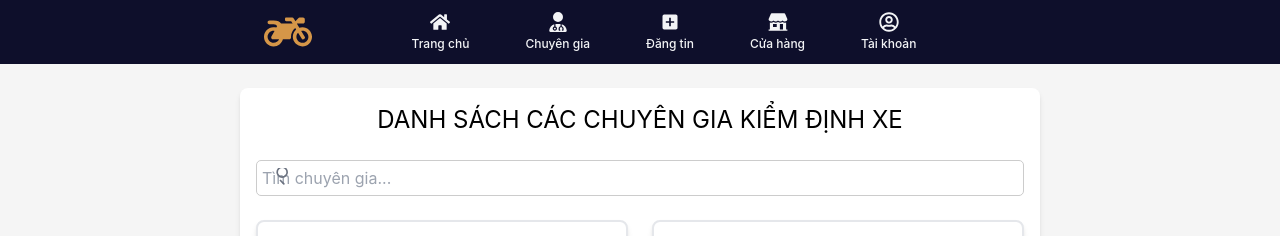
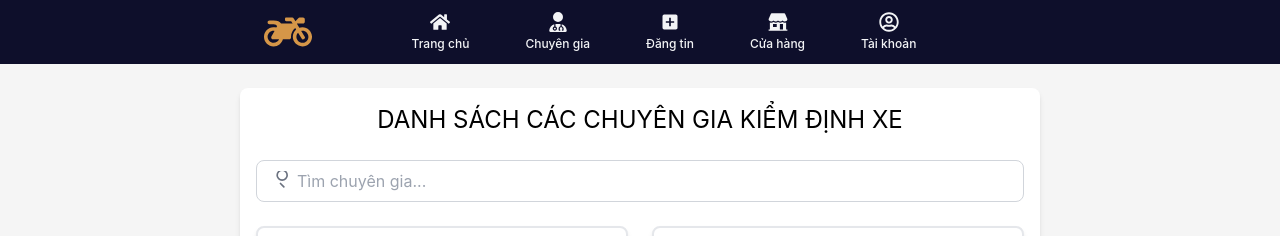
Before and after one commit to nhattruong23062002/MuaBanXeMayCu, a React (Create React App) app: page /listexp in a window 1280 px wide. Shown: the top 236 px of the page. Built offline with nearby package versions, Linux system fonts and the light colour scheme; grey boxes are pictures that could not be loaded.

Commit message:
18-12-2024

```diff
--- a/src/layout/header.js
+++ b/src/layout/header.js
@@ -40,7 +40,7 @@
           </span>
         </div>
 
-        <nav className="flex flex-wrap justify-center space-x-4 sm:space-x-6 md:space-x-14 text-xs sm:text-sm md:text-base font-medium">
+        <nav className="flex flex-wrap justify-center space-x-3 sm:space-x-6 md:space-x-14 text-xs sm:text-sm md:text-base font-medium">
           <div className="flex flex-col items-center group cursor-pointer" onClick={handleShowHome}>
             <FaHome className="text-gray-100 group-hover:text-[#d59648] text-lg sm:text-xl" />
             <a
--- a/src/pages/User-Page/ListExpert.js
+++ b/src/pages/User-Page/ListExpert.js
@@ -112,7 +112,7 @@
                         <input
                             type="text"
                             placeholder="Tìm chuyên gia..."
-                            className="search-bar pl-10 pr-4 py-2 w-full rounded-lg border border-gray-300 focus:outline-none focus:ring-2 focus:ring-blue-500"
+                            className="pl-10 pr-4 py-2 w-full rounded-lg border border-gray-300 focus:outline-none focus:ring-2 focus:ring-blue-500"
                             value={searchTerm}
                             onChange={(e) => setSearchTerm(e.target.value)}
                         />
--- a/src/pages/User-Page/ListStore.js
+++ b/src/pages/User-Page/ListStore.js
@@ -89,7 +89,7 @@
             <input
               type="text"
               placeholder="Tìm cửa hàng..."
-              className="search-bar pl-10 pr-4 py-2 w-full rounded-lg border border-gray-300 focus:outline-none focus:ring-2 focus:ring-blue-500"
+              className="pl-4 pr-4 py-2 w-full rounded-lg border border-gray-300 focus:outline-none focus:ring-2 focus:ring-blue-500"
               value={searchTerm}
               onChange={(e) => setSearchTerm(e.target.value)}
             />
```
